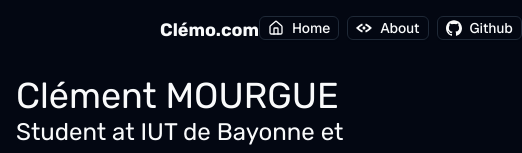
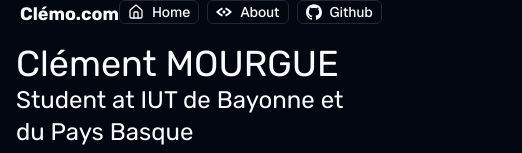
Before and after one commit to CM-exe/hostPortfolio, a Next.js app: page / in a window 390 px wide. Shown: the top 153 px of the page, 522 px wide, since content can reach past the window. Built offline with nearby package versions, Linux system fonts and the light colour scheme.

Commit message:
Test responsiveness

```diff
--- a/app/_components/Header.tsx
+++ b/app/_components/Header.tsx
@@ -8,8 +8,8 @@ import { TransitionLink } from "./TransitionLink";
 
 export const Header = () => {
     return(
-    <header className="sticky top-0 py-4 w-full z-40">
-            <section className="inline-flex items-baseline w-full px-40 m-auto">
+    <header className="sticky top-0 md:py-4 w-full z-40">
+            <section className="inline-flex items-baseline w-full px-5 md:px-40 m-auto">
                 <h1 className="text-lg font-bold font-caption text-primary ml-0 mr-auto">Clémo.com</h1>
                 <ul className="flex items-center gap-2 mr-0 ml-auto">
                     <TransitionLink
```
